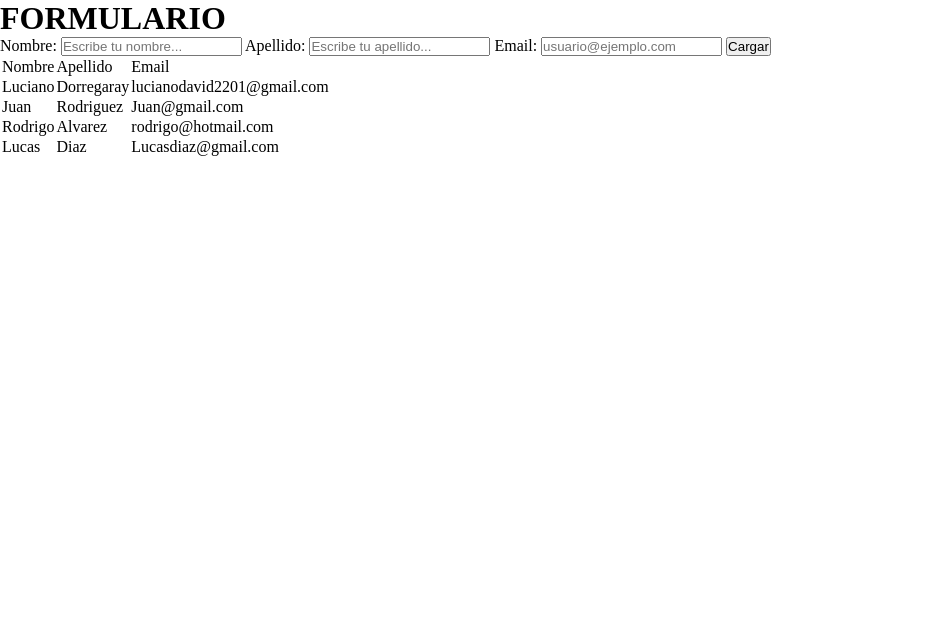
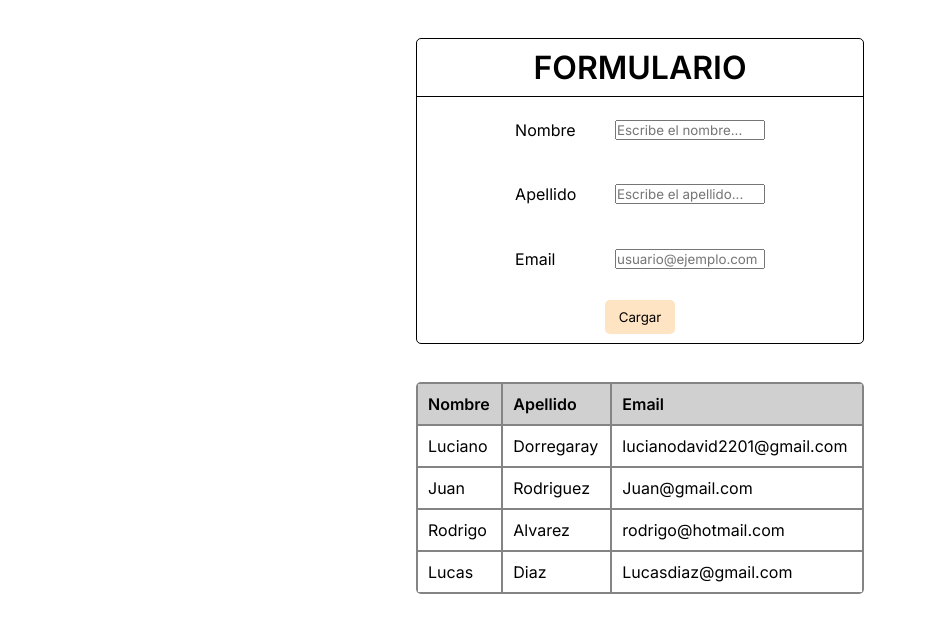
Before and after one commit to lucianodavid22/DesafioEMSER, a Django app: page /form/registro/ in a window 1280 px wide. Shown: the top 633 px of the page, without its empty margins (0-927 px from the left). Run offline with Django 4.2, Linux system fonts and the light colour scheme; data comes from the database, SQL or seed files in the repository.

Commit message:
estilos: registro html estructurada, falta aplicar colores

```diff
--- a/static/registro.css
+++ b/static/registro.css
@@ -1,5 +1,85 @@
+@import url('https://fonts.googleapis.com/css2?family=Inter:wght@400;500;600&display=swap');
+
 * {
     margin: 0;
     padding: 0;
     box-sizing: border-box;
+    font-family: 'Inter', sans-serif;
 }
+
+body {
+    width: 100vw;
+    display: flex;
+    flex-direction: column;
+    align-items: center;
+}
+
+main {
+    width: 35%;
+    display: flex;
+    flex-direction: column;
+    align-items: center;
+    border: 1px solid black;
+    border-radius: 5px;
+    margin: 3% 0%;
+}
+
+main > h1 {
+    text-align: center;
+    width: 100%;
+    padding: 2%;
+    border-bottom: 1px solid black;
+}
+
+form {
+    width: 100%;
+    display: flex;
+    flex-direction: column;
+    align-items: center;
+}
+
+label {
+    width: 100%;
+    display: flex;
+    justify-content: space-between;
+    flex-wrap: wrap;
+    padding: 5% 22%;
+}
+
+label > input {
+    width: 60%;
+    /* padding-right: 10%; */
+}
+
+.submit-button {
+    margin: 2%;
+    padding: 2% 3%;
+    cursor: pointer;
+    border: none;
+    background-color: bisque;
+    border-radius: 5px;
+}
+
+section {
+    width: 35%;
+    display: flex;
+    flex-direction: column;
+}
+
+table {
+    align-self: center;
+    border: none;
+    border-radius: 5px;
+    background: rgba(50, 50, 50, 0.597);
+    width: 100%;
+}
+
+td {
+    padding: 10px;
+    background: white;
+}
+
+.title {
+    font-weight: 600;
+    background-color: rgb(208, 208, 208);
+}
--- a/templates/formulario/formulario.html
+++ b/templates/formulario/formulario.html
@@ -1,14 +1,20 @@
 <form action="{% url 'success' %}" method="POST">
     {% csrf_token %}
-    <label>Nombre: </label>
-    <input type="text" name="name" placeholder="Escribe tu nombre..."
-    required autocomplete="off" onkeypress="return (event.charCode >= 65 && event.charCode <= 90 || event.charCode >= 97 && event.charCode <= 122 )" min="1">
+    <label>
+        <p>Nombre</p>
+        <input type="text" name="name" placeholder="Escribe el nombre..."
+        required autocomplete="off" onkeypress="return (event.charCode >= 65 && event.charCode <= 90 || event.charCode >= 97 && event.charCode <= 122 )" min="1">
+    </label>
 
-    <label>Apellido: </label>
-    <input type="text" name="lastname" placeholder="Escribe tu apellido..." required autocomplete="off" onkeypress="return (event.charCode >= 65 && event.charCode <= 90 || event.charCode >= 97 && event.charCode <= 122 )" min="1">
+    <label>
+        <p>Apellido</p>
+        <input type="text" name="lastname" placeholder="Escribe el apellido..." required autocomplete="off" onkeypress="return (event.charCode >= 65 && event.charCode <= 90 || event.charCode >= 97 && event.charCode <= 122 )" min="1">
+    </label>
 
-    <label>Email: </label>
-    <input type="email" name="email" placeholder="usuario@ejemplo.com">
+    <label>
+        <p>Email</p>
+        <input type="email" name="email" placeholder="usuario@ejemplo.com">
+    </label>
 
-    <input type="submit" value="Cargar">
+    <input type="submit" value="Cargar" class="submit-button">
 </form>
--- a/templates/registro.html
+++ b/templates/registro.html
@@ -17,15 +17,15 @@
 
     </main>
     <section>
-        <table class="default">
+        <table>
 
             <tr>
 
-                <td>Nombre</td>
+                <td class="title">Nombre</td>
 
-                <td>Apellido</td>
+                <td class="title">Apellido</td>
 
-                <td>Email</td>
+                <td class="title">Email</td>
 
             </tr>
 
```
